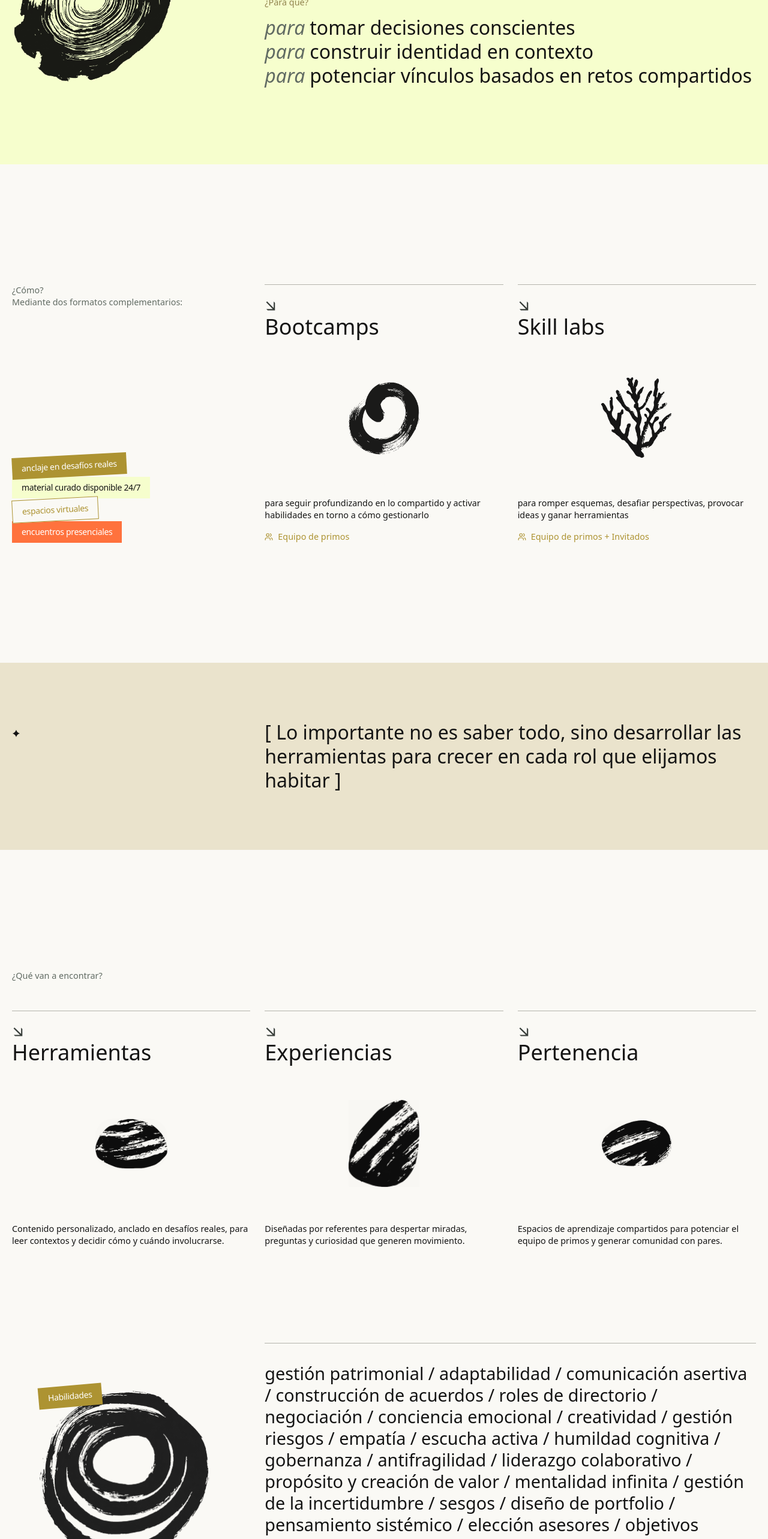
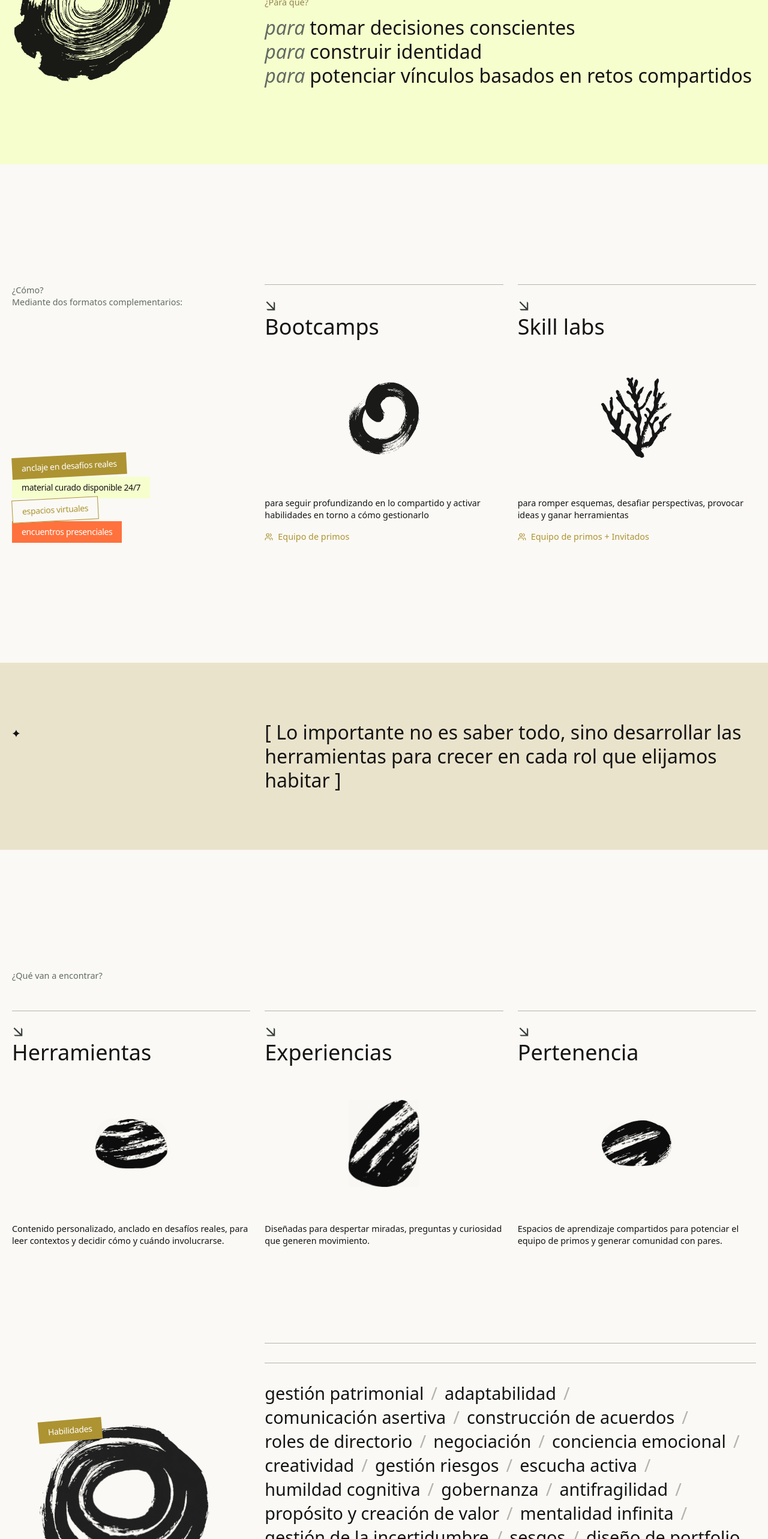
Before and after one commit to deadpine/nextgen, a Next.js app: page / in a window 1280 px wide. Shown: the part 1046-3612 px from the top of the page at 60% size. Built offline with nearby package versions, Linux system fonts and the light colour scheme.

Commit message:
create component

```diff
--- a/src/app/page.tsx
+++ b/src/app/page.tsx
@@ -5,6 +5,39 @@ import Image from "next/image";
 import DatesForm from "@/components/DatesForm";
 import Tag from "@/components/Tag";
 import Para from "@/components/Para";
+import Habilidades from '@/components/Habilidades'
+
+const skills = [
+  'gestión patrimonial',
+  'adaptabilidad',
+  'comunicación asertiva',
+  'construcción de acuerdos',
+  'roles de directorio',
+  'negociación',
+  'conciencia emocional',
+  'creatividad',
+  'gestión riesgos',
+  'escucha activa',
+  'humildad cognitiva',
+  'gobernanza',
+  'antifragilidad',
+  'propósito y creación de valor',
+  'mentalidad infinita',
+  'gestión de la incertidumbre',
+  'sesgos',
+  'diseño de portfolio',
+  'pensamiento sistémico',
+  'elección asesores',
+  'objetivos financieros',
+  'empatía',
+  'estructura family office',
+  'estrategia',
+  'manejo de expectativas',
+  'storytelling',
+  'incentivos e intereses',
+  'mandatos de inversión',
+  'liderazgo colaborativo',
+]
 
 export default function Home() {
   return (
@@ -57,7 +90,7 @@ export default function Home() {
             <div className="w-full">
               <p className="text-green-600 pb-3">¿Para qué?</p>
               <Para text="tomar decisiones conscientes" />
-              <Para text="construir identidad en contexto" />
+              <Para text="construir identidad" />
               <Para text="potenciar vínculos basados en retos compartidos" />
             </div>
           </div>
@@ -148,7 +181,7 @@ export default function Home() {
           <Card
             title="Experiencias"
             image="/images/experiencias.png"
-            description="Diseñadas por referentes para despertar miradas, preguntas y curiosidad que generen movimiento."
+            description="Diseñadas para despertar miradas, preguntas y curiosidad que generen movimiento."
           />
           <Card
             title="Pertenencia"
@@ -177,9 +210,7 @@ export default function Home() {
             />
           </div>
           <div className="col-span-2 border-t border-gray-200 pt-8">
-            <h4>
-              gestión patrimonial / adaptabilidad / comunicación asertiva / construcción de acuerdos / roles de directorio / negociación / conciencia emocional / creatividad / gestión riesgos / empatía / escucha activa / humildad cognitiva / gobernanza / antifragilidad / liderazgo colaborativo / propósito y creación de valor / mentalidad infinita / gestión de la incertidumbre / sesgos / diseño de portfolio / pensamiento sistémico / elección asesores / objetivos financieros / estructura family office / estrategia / manejo de expectativas / storytelling / incentivos e intereses / mandatos de inversión /
-            </h4>
+            <Habilidades items={skills} />
           </div>
         </div>
       </section>
--- /dev/null
+++ b/src/components/Habilidades.tsx
@@ -0,0 +1,22 @@
+import React from 'react'
+
+interface HabilidadesProps {
+  items: string[];
+}
+
+export default function Habilidades({ items }: HabilidadesProps) {
+  return (
+    <div className="col-span-2 border-t border-gray-200 pt-8">
+      <h4 className="flex flex-wrap gap-x-1 gap-y-1 break-words">
+        {items.map((item, index) => (
+          <React.Fragment key={index}>
+            {item}
+            {index < items.length - 1 && (
+              <span className="text-gray-200 px-2">/</span>
+            )}
+          </React.Fragment>
+        ))}
+      </h4>
+    </div>
+  );
+}
```
